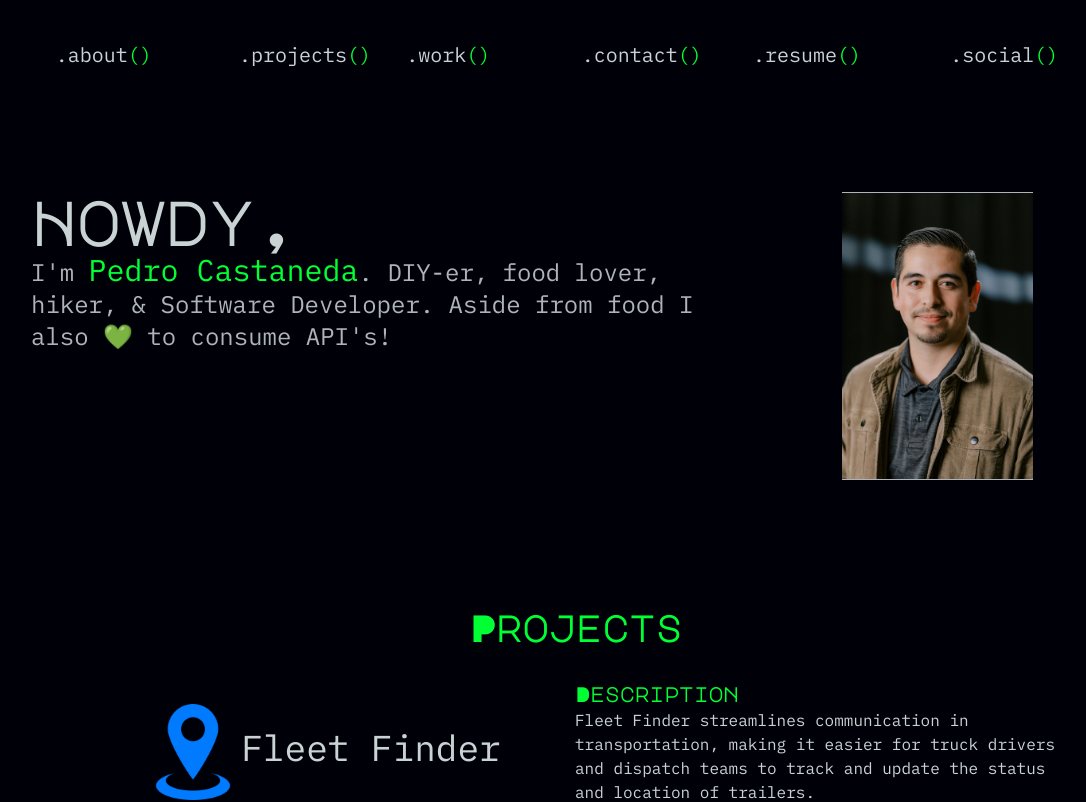
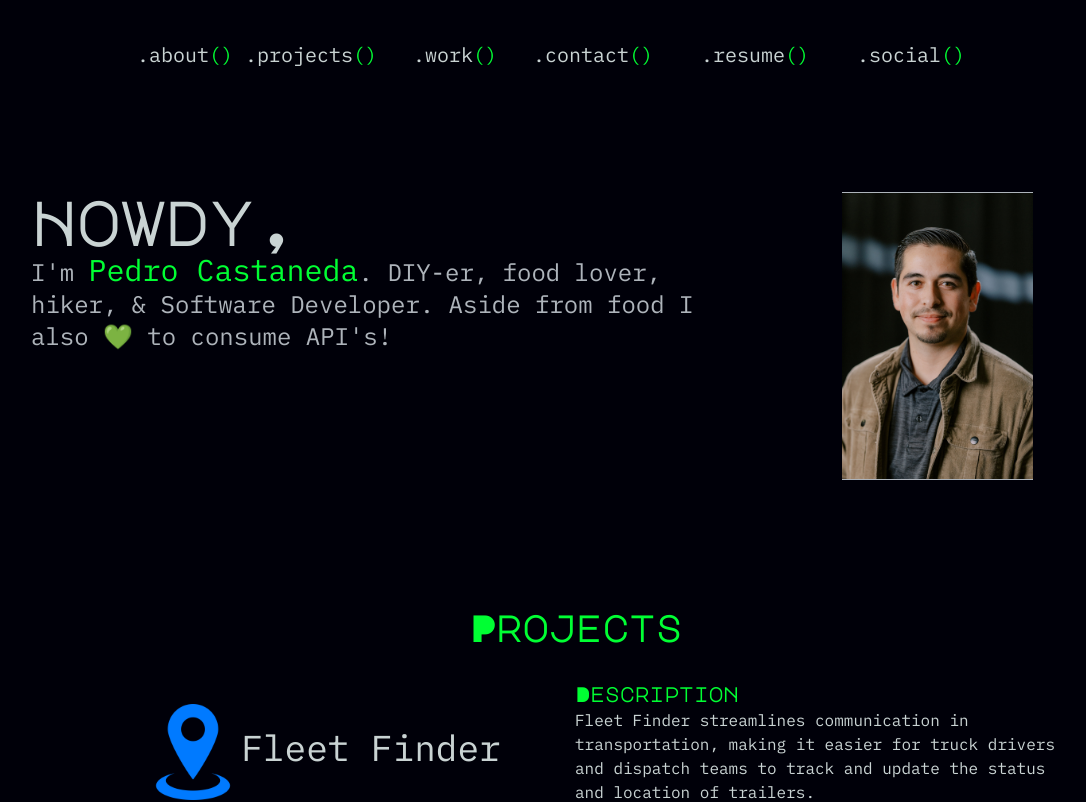
Before and after one commit to rooted92/pedrocwebsite, a React (Create React App) app: page / in a window 1280 px wide. Shown: the top 802 px of the page, without its empty margins (65-1151 px from the left). Built offline with nearby package versions, Linux system fonts and the light colour scheme; a web font is replaced by a local one.

Commit message:
added flex property, set widths

```diff
--- a/src/App.css
+++ b/src/App.css
@@ -1,11 +1,64 @@
 @import url('https://fonts.googleapis.com/css2?family=Biryani:wght@200&family=Dosis&family=Fugaz+One&family=Gochi+Hand&family=Inder&family=Inter:wght@400;700&family=Jaldi&family=Major+Mono+Display&family=Manrope:wght@800&family=Nunito&family=Orelega+One&family=Philosopher&family=Poor+Story&family=Prompt&family=Quattrocento&family=Roboto:wght@300;400;700&family=Rubik+Dirt&family=Single+Day&family=Space+Mono&family=Special+Elite&display=swap');
 
+/* makes sizing simpler */
+*,
+*::before,
+*::after {
+  box-sizing: border-box;
+}
+
+/* remove default spacing */
+/* force styling of type through styling, rather than elements */
+* {
+  margin: 0;
+  padding: 0;
+  font: inherit;
+}
+
+/* dark mode user-agent-styles */
+/* improves punctuation in supported browsers */
+html {
+  color-scheme: dark light;
+  hanging-punctuation: first last;
+}
+
+/* min body height */
 body {
-    background-color: rgb(0, 0, 9);
-    /* font-family: 'Inder', sans-serif; */
-    /* background-image: url(./assets/black-white-bg-image.png);
-    background-position: center;
-    background-repeat: no-repeat;
-    background-size: cover;
-    background-attachment: fixed; */
+  min-height: 100svh;
+  background-color: rgb(0, 0, 9);
 }
+
+/* responsive images/videos */
+img,
+picture,
+svg,
+video {
+  display: block;
+  max-width: 100%;
+}
+
+/* Improved heading in supported browsers */
+h1,
+h2,
+h3,
+h4,
+h5,
+h6 {
+  text-wrap: balance;
+}
+
+/* improve readability with max-width on paragraphs and lists */
+/* prevent orphans in supported browsers */
+p,
+li {
+  max-width: var(--p-max-width, 65ch);
+  text-wrap: pretty;
+}
+
+@media (prefers-reduced-motion: no-preference) {
+  /* smooth scrolling */
+  :has(:target) {
+    scroll-behavior: smooth;
+    scroll-padding-top: 5.5rem;
+  }
+}
--- a/src/components/NavbarFolder/Navbar.css
+++ b/src/components/NavbarFolder/Navbar.css
@@ -14,6 +14,13 @@
 
 .function-name {
   position: relative;
+  text-align: center;
+  transition: all .4s ease-out;
+}
+
+.function-name:hover,
+.function-name:focus {
+  flex-grow: 1;
 }
 
 .function-name .argument {
@@ -86,9 +93,9 @@
   transform: translateX(0);
 }
 
-/* #nav a {
+#nav {
   margin: 0 auto;
-} */
+}
 
 #nav a,
 #nav button {
@@ -151,3 +158,30 @@
   height: 30px;
   background-color: rgba(255, 255, 255, 0.2);
 }
+
+
+/* Handle Nav Item Container width at various screen sizes */
+
+@media screen and (min-width: 1024px) {
+  .nav-items-container {
+    width: 85%;
+  }
+}
+
+@media screen and (min-width: 1280px) {
+  .nav-items-container {
+    width: 75%;
+  }
+}
+
+@media screen and (min-width: 1440px) {
+  .nav-items-container{
+    width: 65%;
+  }
+}
+
+@media screen and (min-width: 1920px) {
+  .nav-items-container {
+    width: 50%;
+  }
+}
--- a/src/components/NavbarFolder/NavbarComponent.tsx
+++ b/src/components/NavbarFolder/NavbarComponent.tsx
@@ -46,7 +46,7 @@ const Navbar = (): JSX.Element => {
                     <div className={`${show ? '' : 'hidden'} w-full`} id="navbar-hamburger">
                         <ul className="flex flex-col font-medium mt-4 rounded-lg smokeyGrayText darkGreenBg">
                             <li>
-                                <a onClick={HamburgerMenuToggle} href="#" className="block py-2 pl-3 pr-4">.about<span className='phosphorous'>(</span><span className='phosphorous'>)</span></a>
+                                <a onClick={HamburgerMenuToggle} href="#about" className="block py-2 pl-3 pr-4">.about<span className='phosphorous'>(</span><span className='phosphorous'>)</span></a>
                             </li>
                             <li>
                                 <a onClick={HamburgerMenuToggle} href="#projects" className="block py-2 pl-3 pr-4">.projects<span className='phosphorous'>(</span><span className='phosphorous'>)</span></a>
@@ -68,14 +68,16 @@ const Navbar = (): JSX.Element => {
                 </div>
             </nav>
 
-            <div id='nav' className={`${scrolled ? 'darkGreenBgNav' : ''} invisible lg:visible smokeyGrayText w-full pb-2 pt-10 px-24 fixed md:w-screen z-10 grid grid-cols-3 xl:grid-cols-6`}>
-                <a href="#" className='function-name place-self-center mr-6'>.about<span className='phosphorous'>(</span><span className='argument'>me</span><span className='r-parenthesis phosphorous'>)</span></a>
-                <a href="#projects" className='function-name place-self-center ml-10' aria-label='View portfolio projects'>.projects<span className='phosphorous'>(</span><span className='argument'>list</span><span className='r-parenthesis-projects phosphorous'>)</span></a>
-                <a href="#flow" className='function-name place-self-center mr-9'>.work<span className='phosphorous'>(</span><span className='argument'>flow</span><span className='r-parenthesis-flow phosphorous'>)</span></a>
-                <a href="#contact" className='function-name place-self-center'>.contact<span className='phosphorous'>(</span><span className='argument'>email</span><span className='r-parenthesis-email phosphorous'>)</span></a>
-                <a href="#" onClick={ResumeToggle} className='function-name place-self-center mr-8'>.resume<span className='phosphorous'>(</span><span className='argument'>modal</span><span className='r-parenthesis-modal phosphorous'>)</span></a>
-                <a href="#social" className='function-name place-self-center'>.social<span className='phosphorous'>(</span><span className='argument'>links</span><span className='r-parenthesis-links phosphorous'>)</span></a>
-            </div>
+            <nav id='nav' className={`${scrolled ? 'darkGreenBgNav' : ''} invisible lg:visible w-full smokeyGrayText pb-2 pt-10 fixed z-10`}>
+                <div className='nav-items-container flex justify-center mx-auto'>
+                    <a href="#about" className='function-name text-center'>.about<span className='phosphorous'>(</span><span className='argument'>me</span><span className='r-parenthesis phosphorous'>)</span></a>
+                    <a href="#projects" className='function-name place-self-center' aria-label='View portfolio projects'>.projects<span className='phosphorous'>(</span><span className='argument'>list</span><span className='r-parenthesis-projects phosphorous'>)</span></a>
+                    <a href="#flow" className='function-name place-self-center'>.work<span className='phosphorous'>(</span><span className='argument'>flow</span><span className='r-parenthesis-flow phosphorous'>)</span></a>
+                    <a href="#contact" className='function-name self-center'>.contact<span className='phosphorous'>(</span><span className='argument'>email</span><span className='r-parenthesis-email phosphorous'>)</span></a>
+                    <a href="#" onClick={ResumeToggle} className='function-name place-self-center'>.resume<span className='phosphorous'>(</span><span className='argument'>modal</span><span className='r-parenthesis-modal phosphorous'>)</span></a>
+                    <a href="#social" className='function-name place-self-center'>.social<span className='phosphorous'>(</span><span className='argument'>links</span><span className='r-parenthesis-links phosphorous'>)</span></a>
+                </div>
+            </nav>
 
             <div className={`${isHidden ? 'flex' : 'hidden'} fixed top-0 left-0 w-full h-full bg-black bg-opacity-50 z-40`} onClick={handleClose}>
                 <div id='resume' className='w-full h-full overflow-y-auto p-4'>
```
